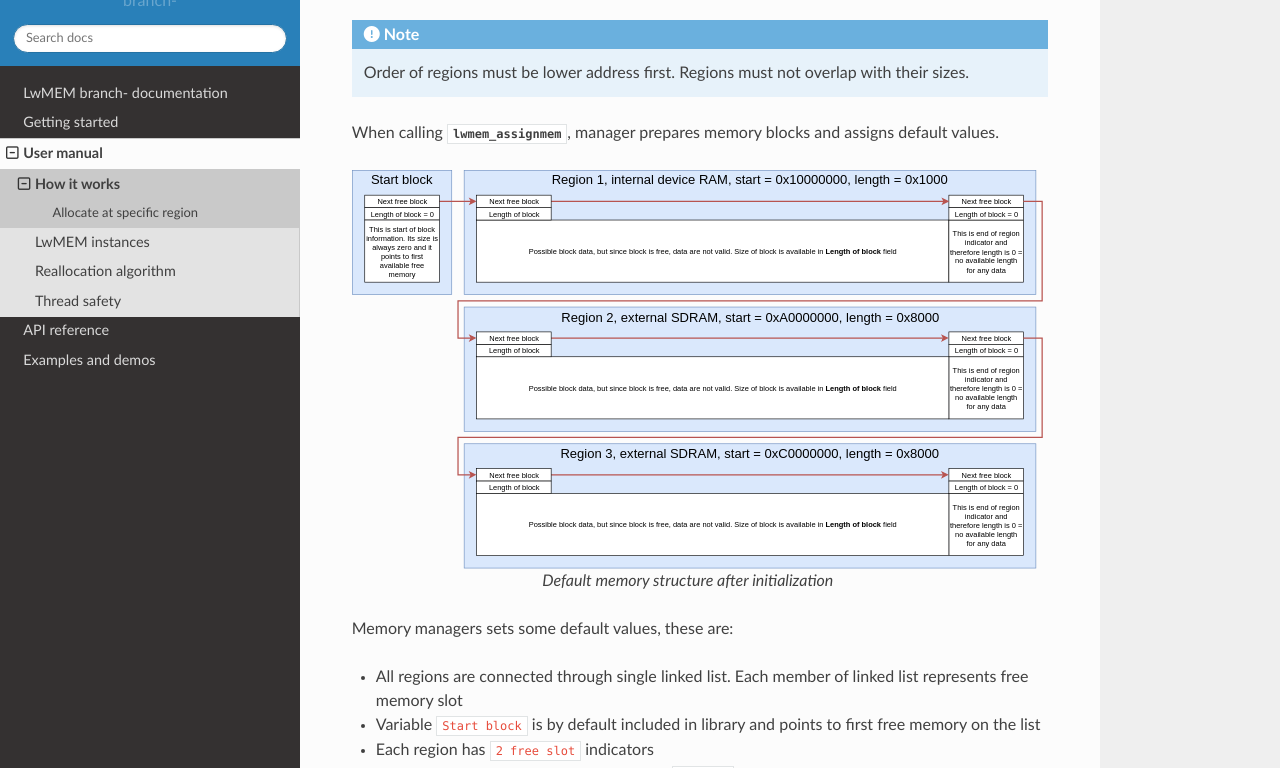
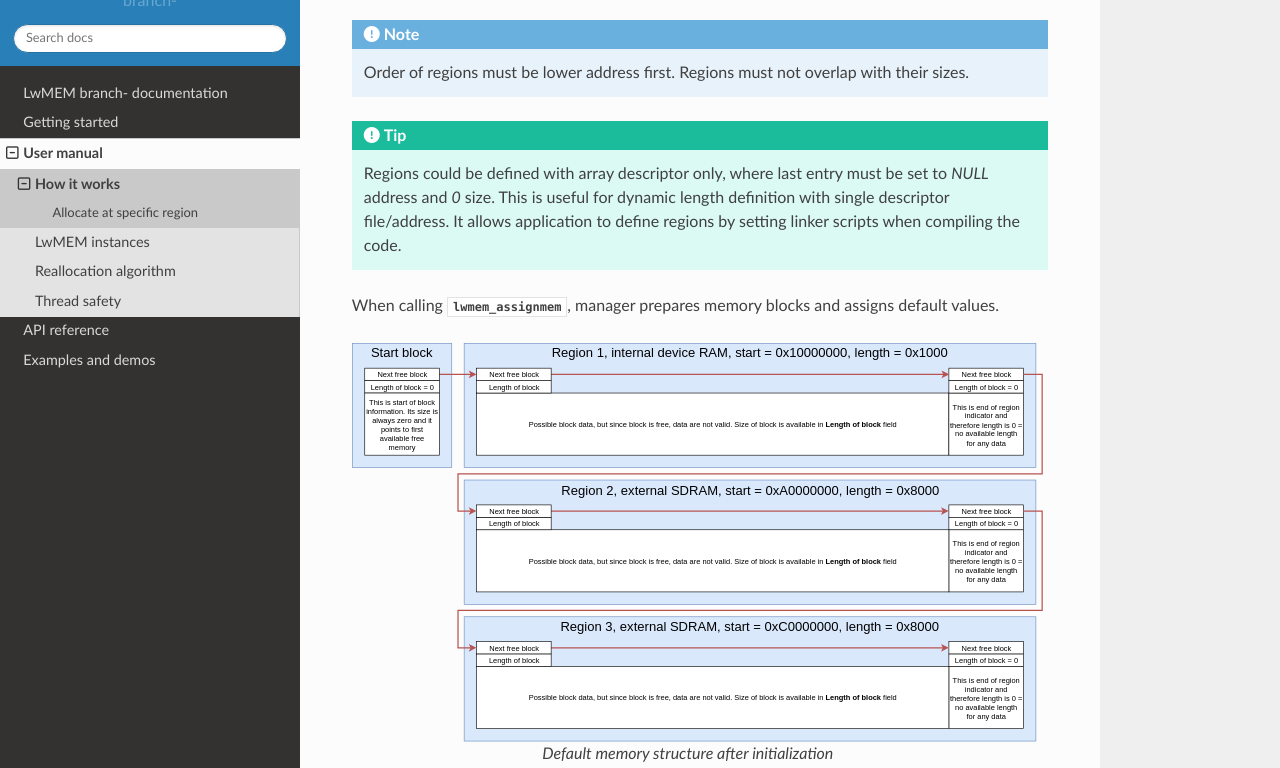
Before and after one commit to MaJerle/lwmem, a Sphinx documentation site: the page built from docs/user-manual/how-it-works.rst, in a window 1280 px wide and 900 px high, scrolled down 817 px, cut to the strip 132-900 px from the top of the window. Built offline with Sphinx 7.4.7 and the Read the Docs theme 2.0.0, drawn with Linux system fonts in a browser that asks for light colours; nearby versions of some CDN libraries; the version number could not be read and is left out.

Commit message:
Update how it works docs

```diff
--- a/docs/user-manual/how-it-works.rst
+++ b/docs/user-manual/how-it-works.rst
@@ -35,6 +35,11 @@ First step is to define custom regions and assign them to memory manager.
 
 .. note::
     Order of regions must be lower address first. Regions must not overlap with their sizes.
+
+.. tip::
+    Regions could be defined with array descriptor only, where last entry must be set to `NULL` address and `0` size.
+    This is useful for dynamic length definition with single descriptor file/address.
+    It allows application to define regions by setting linker scripts when compiling the code.
 
 When calling :c:macro:`lwmem_assignmem`, manager prepares memory blocks and assigns default values.
 
```
